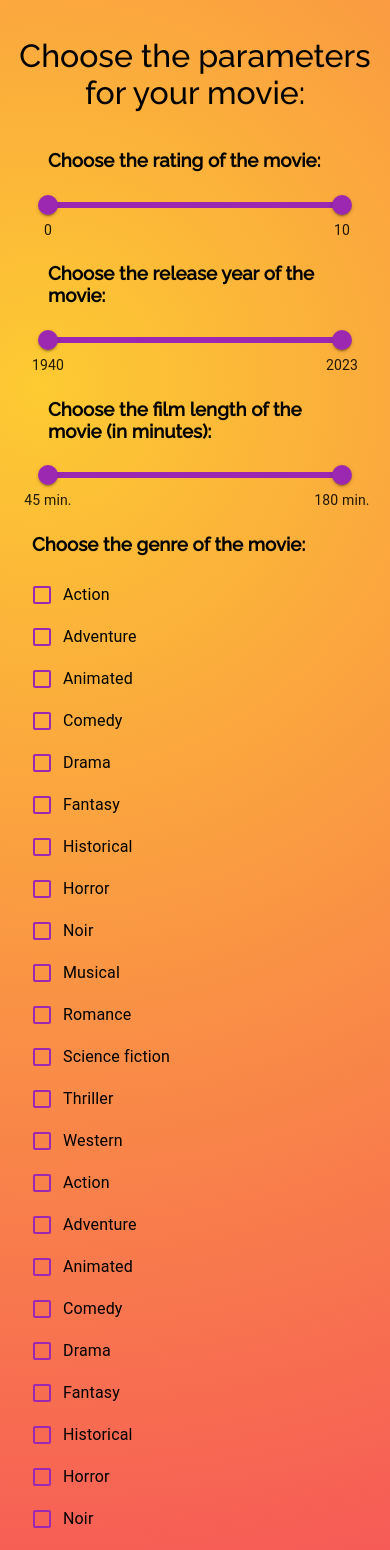
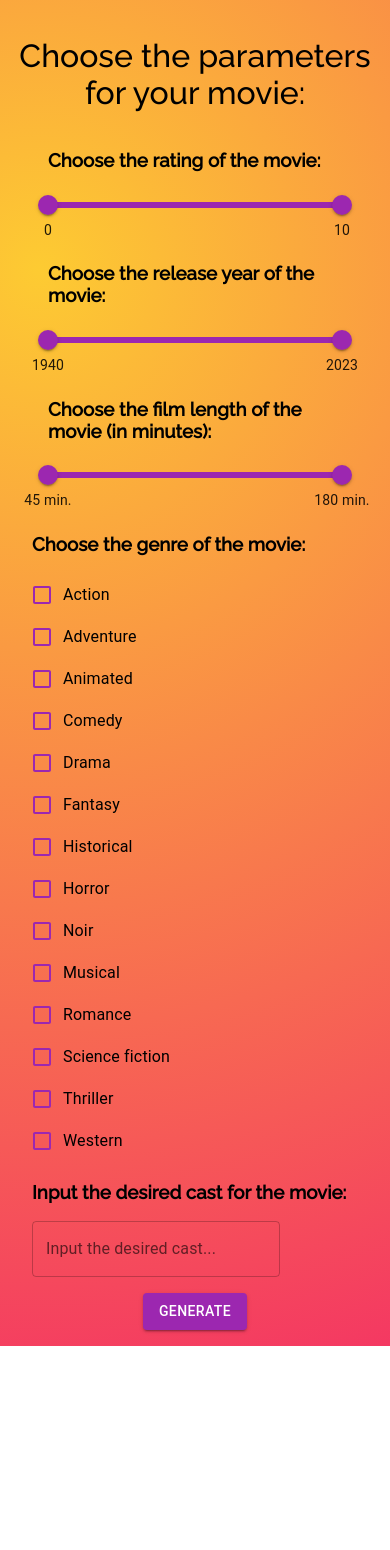
Before and after one commit to d3nnyyy/movieGenerator, a React (Create React App) app in the folder frontend/: page / in a window 390 px wide. Shown: the top 1550 px of the page. After the commit the page ends 1346 px from the top, so only its background shows below. Built offline with nearby package versions, Linux system fonts and the light colour scheme.

Commit message:
fixed responsive design

```diff
--- a/frontend/src/App.css
+++ b/frontend/src/App.css
@@ -10,6 +10,10 @@ h1 {
 .header {
   font-weight: 500;
   padding: 1rem;
+}
+
+.checkbox-container-mobile {
+  display: none;
 }
 
 .checkbox-column {
@@ -73,6 +77,7 @@ h1 {
   padding-left: 4rem;
   padding-right: 2rem;
 }
+
 .buttons-container {
   text-align: center;
   margin-top: 1rem;
@@ -83,15 +88,22 @@ h1 {
   justify-content: space-evenly;
 }
 
+.checkbox-container-desktop {
+  display: flex;
+  flex-wrap: wrap
+}
+
 @media (min-width: 1240px) {
   .loading {
     margin-top: 10rem;
     margin-left: 10rem;
     margin-right: 10rem;
   }
+
   .header {
     font-weight: 600;
   }
+
   .buttons-container {
     text-align: center;
     margin-top: 1rem;
@@ -101,20 +113,27 @@ h1 {
     display: flex;
     justify-content: space-evenly;
   }
+
+
+
+
   .slider-container {
     padding-top: 2rem;
     padding-left: 20rem;
     padding-right: 20rem
   }
+
   .genre-container {
     padding-left: 20rem;
     padding-right: 20rem
   }
+
   .cast-container {
     padding-left: 20rem;
     padding-right: 20rem
   }
 }
+
 @media (max-width: 768px) {
   .buttons-container {
     padding-left: 3rem;
@@ -124,32 +143,47 @@ h1 {
 
 @media (max-width: 425px) {
 
+  .checkbox-container-desktop {
+    display: none;
+  }
+
+  .checkbox-container-mobile {
+    display: flex;
+    flex-direction: column;
+  }
+
   .loading {
     margin-left: 2rem;
     margin-right: 2rem;
     margin-top: 12rem;
   }
+
   .loader-title {
     font-weight: 500;
   }
+
   .buttons-container {
     padding-left: 0rem;
     padding-right: 0rem;
   }
+
   .button-container {
     text-align: center;
     padding-left: 1rem;
     padding-right: 1rem;
   }
+
   .slider-container {
     /* padding-top: 2rem; */
     padding-left: 3rem;
     padding-right: 3rem;
   }
+
   .cast-container {
     padding-left: 2rem;
     padding-right: 1rem;
   }
+
   .genre-container {
     padding-left: 2rem;
     padding-right: 1rem
```
